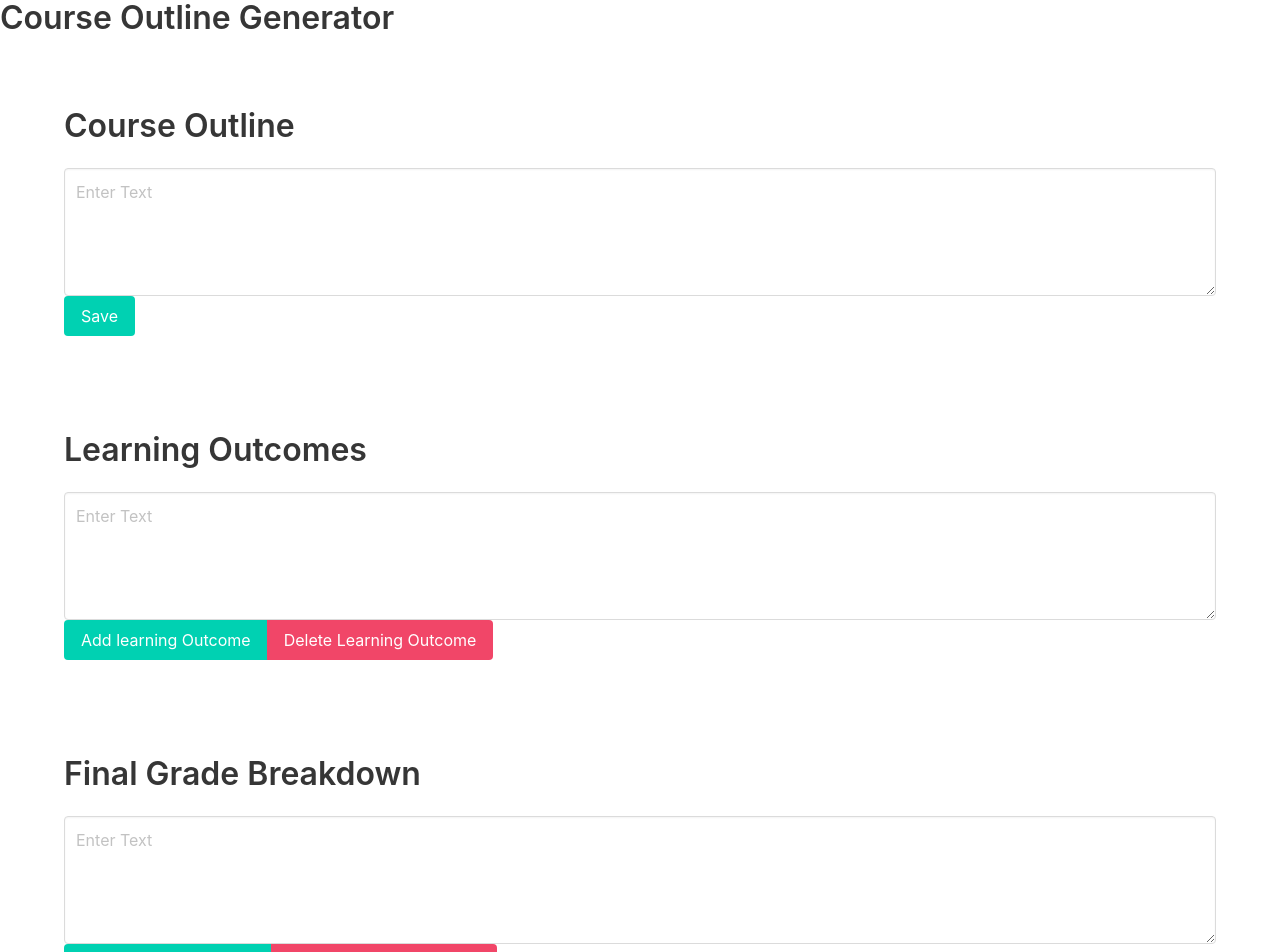
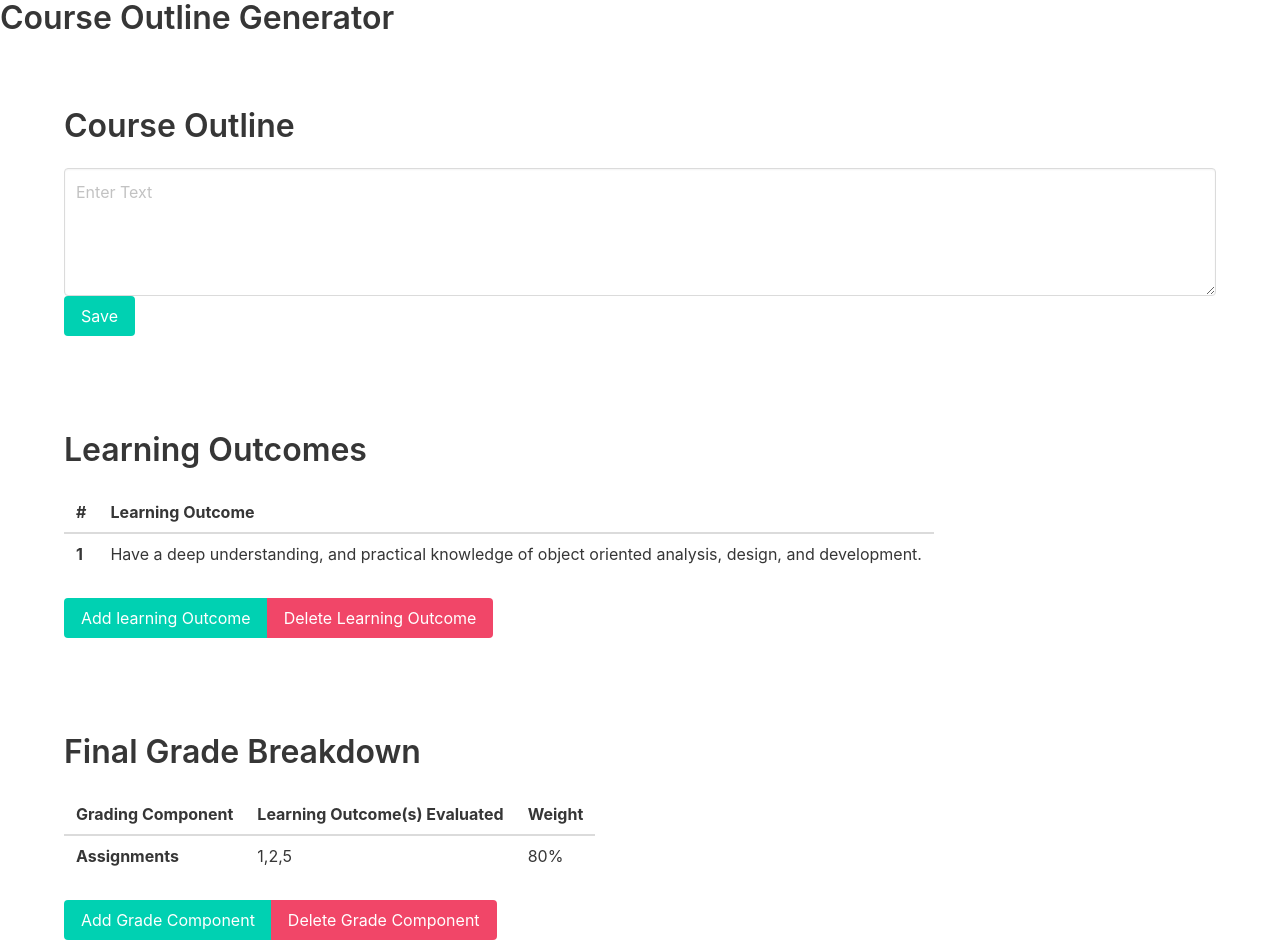
Before and after one commit to bgulseren/UofC_CourseOutlineApp, a React (Create React App) app in the folder src/course_outline_react_app/course_outline_app/: page / in a window 1280 px wide. Shown: the top 952 px of the page. Built offline with nearby package versions, Linux system fonts and the light colour scheme.

Commit message:
implemented structure of UI
TODO: implement functionality

```diff
--- a/src/course_outline_react_app/course_outline_app/src/App.js
+++ b/src/course_outline_react_app/course_outline_app/src/App.js
@@ -1,8 +1,97 @@
 import "bulma/css/bulma.css";
 import React from 'react';
 
+const LearningOutcomeTableComponent = () => {
+  return (
+    <table className="table is-striped is-hoverable" id="learningOutcomesTable">
+      <thead>
+        <tr>
+          <th>#</th>
+          <th>Learning Outcome</th>
+        </tr>
+      </thead>
+      <tbody>
+        <tr>
+          <th>1</th>
+          <td>Have a deep understanding, and practical knowledge of object oriented analysis, design, and development.</td>
+        </tr>
+      </tbody>
+    </table>
+  );
+};
+
+const GradeBreakdownTableComponent = () => {
+  return (
+    <table className="table is-striped is-hoverable" id="gradeBreakdownTable">
+      <thead>
+        <tr>
+          <th>Grading Component</th>
+          <th>Learning Outcome(s) Evaluated</th>
+          <th>Weight</th>
+        </tr>
+      </thead>
+      <tbody>
+        <tr>
+          <th>Assignments</th>
+          <td>1,2,5</td>
+          <td>80%</td>
+        </tr>
+      </tbody>
+    </table>
+  );
+};
+
+
+const LearningOutcomesComponent = () => {
+  return (
+    <div>
+      <h1 className="title">Learning Outcomes</h1>
+      <LearningOutcomeTableComponent />
+      <div className="buttons has-addons">
+        <button className="button is-primary" onClick={()=>document.getElementById('learningOutcomesTable').getElementsByTagName('tbody')[0].insertRow(0)}>Add learning Outcome</button>
+        <button className="button is-danger" onClick={()=>document.getElementById('learningOutcomesTable').getElementsByTagName('tbody')[0].deleteRow(0)}>Delete Learning Outcome</button>
+      </div>
+    </div>
+  );
+};
+
+
+const AddGradeComponentPopup = () => {
+  return (
+    <div className="modal" id="addGradeModal">
+      <div className="modal-background"></div>
+      <div className="modal-content">
+        <h1 className="title">TEST</h1>
+      </div>
+      <button className="modal-close is-large" aria-label="close"></button>
+    </div>
+  );
+}
+
+
+const GradeBreakdownComponent = () => {
+  function addButtonClickHandler(){
+    var modal = document.getElementById("addGradeModal");
+    document.getElementById('learningOutcomesTable').getElementsByTagName('tbody')[0].insertRow()
+  }
+  function deleteButtonClickHandler(){
+    document.getElementById('learningOutcomesTable').getElementsByTagName('tbody')[0].deleteRow(0)
+  }
+  return (
+    <div>
+      <h1 className="title">Final Grade Breakdown</h1>
+      <GradeBreakdownTableComponent />
+      <div className="buttons has-addons">
+        <button className="button is-primary" onClick={addButtonClickHandler}>Add Grade Component</button>
+        <button className="button is-danger" onClick={deleteButtonClickHandler}>Delete Grade Component</button>
+      </div>
+      <textarea className="textarea" readOnly>This content is readonly</textarea>
+    </div>
+  );
+};
+
+
 function App() {
-
   return (
     <div>
     <h1 className="title">Course Outline Generator</h1>
@@ -16,23 +105,13 @@ function App() {
 
       <section className="learning outcomes section">
         <div className="container">
-          <h1 className="title">Learning Outcomes</h1>
-            <textarea className="textarea" placeholder="Enter Text"></textarea>
-              <div className="buttons has-addons">
-                <button className="button is-primary">Add learning Outcome</button>
-                <button className="button is-danger">Delete Learning Outcome</button>
-            </div>
+          <LearningOutcomesComponent />
         </div>
       </section>
 
       <section className="grade breakdown section">
         <div className="container">
-          <h1 className="title">Final Grade Breakdown</h1>
-            <textarea className="textarea" placeholder="Enter Text"></textarea>
-              <div className="buttons has-addons">
-                <button className="button is-primary">Add Grade Component</button>
-                <button className="button is-danger">Delete Grade Component</button>
-              </div>
+          <GradeBreakdownComponent />
         </div>
       </section>
 
```
